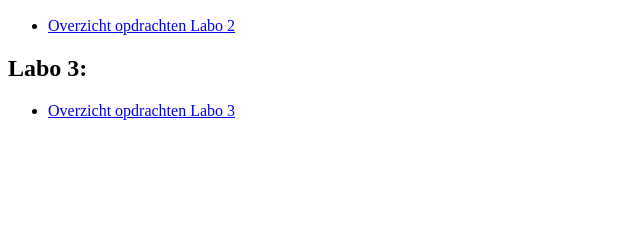
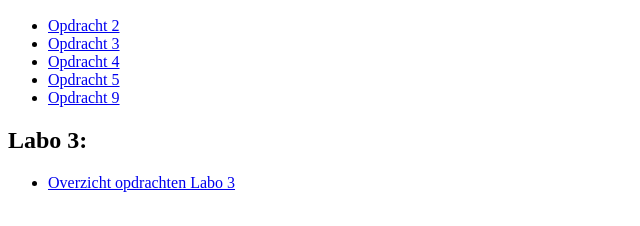
Before and after one commit to ElkeVQ/ElkeVQ.github.io, a plain HTML site: page index.html in a window 1280 px wide. Shown: the part 110-336 px from the top of the page, without its empty margins (0-640 px from the left). Drawn offline with Linux system fonts and the light colour scheme.

Commit message:
Update Index File

```diff
--- a/index.html
+++ b/index.html
@@ -8,7 +8,11 @@
 <h1>Web Development Oefeningen</h1>
     <h2>Labo 2:</h2>
     <ul>
-        <li><a href="Labo2_Oefeningen/index.html">Overzicht opdrachten Labo 2</a></li>
+        <li><a href="Labo2_Oefeningen/opdracht2/opdracht2.html">Opdracht 2</a></li>
+        <li><a href="Labo2_Oefeningen/opdracht3/opdracht3.html">Opdracht 3</a></li>
+        <li><a href="Labo2_Oefeningen/opdracht4/opdracht4.html">Opdracht 4</a></li>
+        <li><a href="Labo2_Oefeningen/opdracht5/opdracht5.html">Opdracht 5</a></li>
+        <li><a href="Labo2_Oefeningen/opdracht9/opdracht9.html">Opdracht 9</a></li>
     </ul>
 
     <h2>Labo 3:</h2>
```
